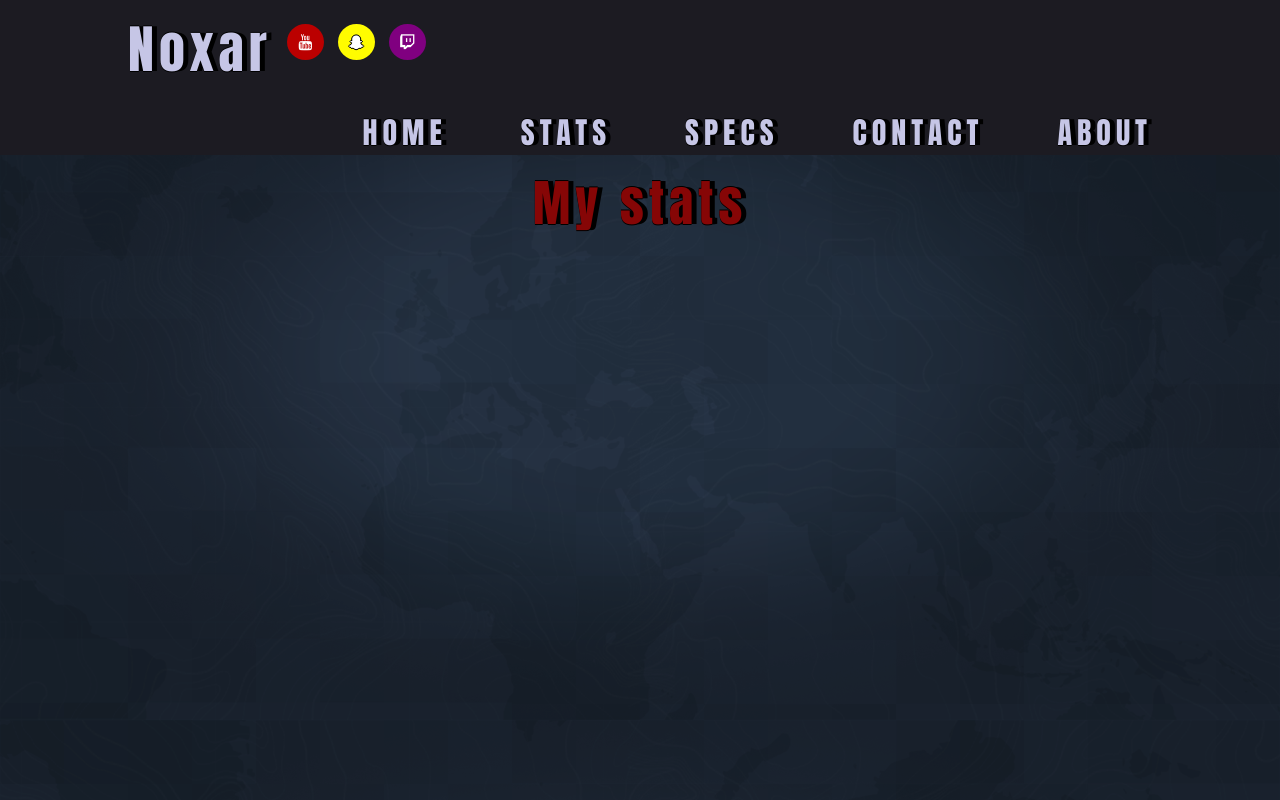
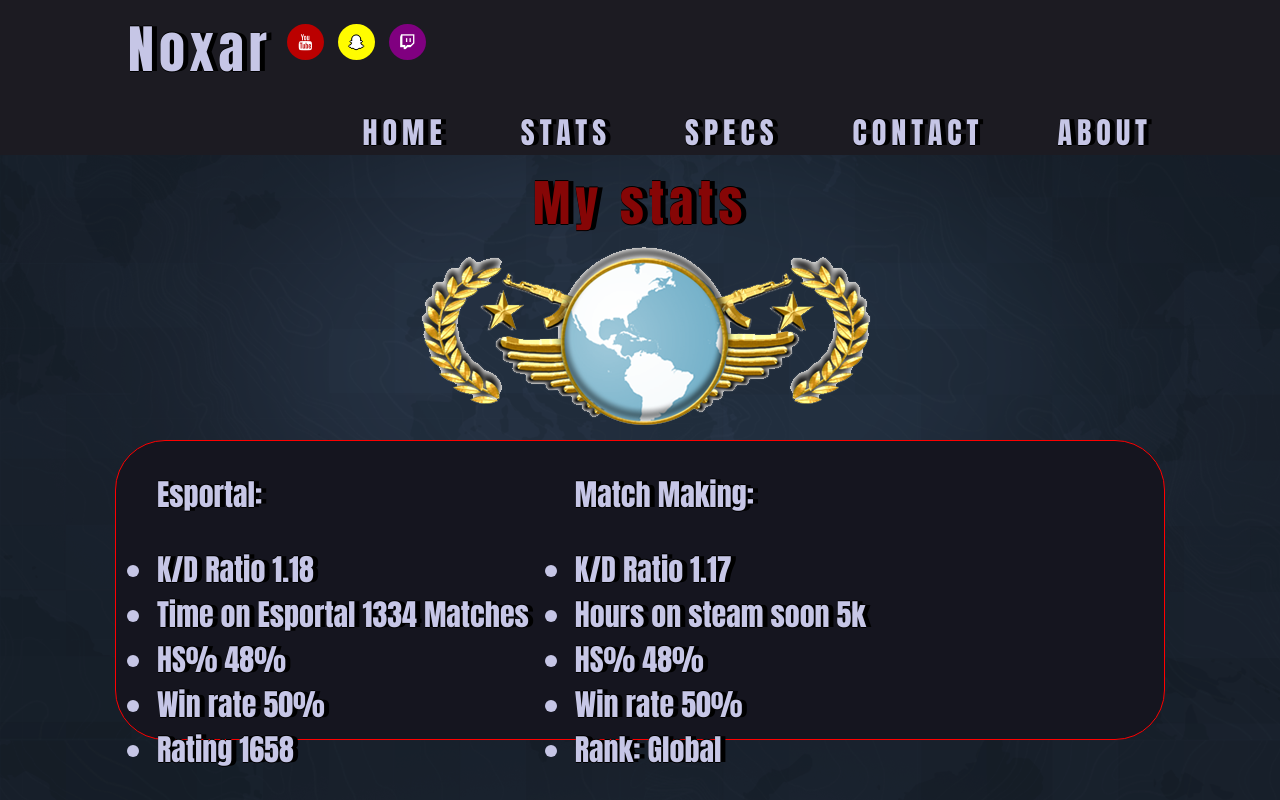
Before and after one commit to Noxar94/Noxar-s-website, a plain HTML site: page stats.html in a window 1280 px wide. Drawn offline with Linux system fonts and the light colour scheme.

Commit message:
Bigupdate

```diff
--- a/Styles.css
+++ b/Styles.css
@@ -27,9 +27,20 @@ h1, h2, h3, h4, h5, h6 {
   font-size: 30px;
   padding-top: 20px;
   padding-right: 40px;
-  float: right;
+  float: left;
   font-family: Impact, Haettenschweiler, 'Arial Narrow Bold', sans-serif;
   list-style-position: right;
+}
+
+.stats-ul {
+  color:  rgb(198, 198, 230);
+  font-family: Impact;
+  font-size: 30px;
+  text-shadow: 5px 0 black, 0 1px black, 1px 0 black, 0 -1px black;
+  margin: 1px;
+  display: inline-block;
+  opacity: 100%;
+
 }
 
 .welcome {
@@ -58,6 +69,22 @@ h1, h2, h3, h4, h5, h6 {
   margin-bottom: 5px;
   letter-spacing: 5px;
   text-shadow: 5px 0 black, 0 1px black, 1px 0 black, 0 -1px black;
+}
+
+.spec-titel {
+  text-align: left;
+  color: rgb(134, 6, 6);
+  font-family: Impact, Haettenschweiler, 'Arial Narrow Bold', sans-serif;
+  font-size: 50px;
+  margin-top: 50px;
+  margin-bottom: 5px;
+  margin-top: 10px;
+  margin-bottom: 5px;
+  margin-left: 250px;
+  letter-spacing: 5px;
+  text-shadow: 5px 0 black, 0 1px black, 1px 0 black, 0 -1px black;
+  padding-top: 50px;
+
 }
 
 .fa-twitch {
@@ -102,6 +129,18 @@ h1, h2, h3, h4, h5, h6 {
 
 }
 
+.container-stats {
+width: 1050px;
+height: 300px;
+border: 1px solid red;
+margin: 0 auto;
+background-color: rgb(21, 21, 31);
+border-radius: 50px;
+box-sizing: border-box;
+
+}
+
+
 header {
   background-color: rgb(28, 27, 34);
 
@@ -127,7 +166,6 @@ clear: both;
   letter-spacing: 5px;
   text-shadow: 5px 0 black, 0 1px black, 1px 0 black, 0 -1px black;
 }
-
 
 nav {
   float: right;
--- a/stats.html
+++ b/stats.html
@@ -23,7 +23,6 @@
       <a href="https://www.snapchat.com/add/noxar?share_id=NXg1Vjm9oZI&locale=sv-SE" class="fa fa-snapchat-ghost"></a>
       <a href="https://www.twitch.tv/noxar1223" class="fa fa-twitch"></a>
 
-
       <label class="logo">Noxar</label>
 
       <nav>
@@ -43,5 +42,28 @@
 
   <h1 class="page-titels">My stats</h1>
 
+  <Center>
+<img src="/pictures/Globalrank.png" width="" height="" alt="Global Rank">
+</Center>
+  <div class="container-stats">
+
+    <ul class="stats-ul">
+      <p>Esportal:</p>
+      <li>K/D Ratio 1.18</li>
+      <li>Time on Esportal 1334 Matches </li>
+      <li>HS% 48%</li>
+      <li>Win rate 50%</li>
+      <li>Rating 1658</li>
+    </ul>
+    <ul class="stats-ul">
+      <p>Match Making:</p>
+      <li>K/D Ratio 1.17</li>
+      <li>Hours on steam soon 5k</li>
+      <li>HS% 48%</li>
+      <li>Win rate 50%</li>
+      <li>Rank: Global</li>
+    </ul>
+  </div>
+
 </body>
 </html>
```
Also changed, not shown: about.html (+6 -0 lines), contact.html (+1 -0 lines), specs.html (+7 -6 lines), pictures/Globalrank.png (added), pictures/My Setup.jpg (added).
